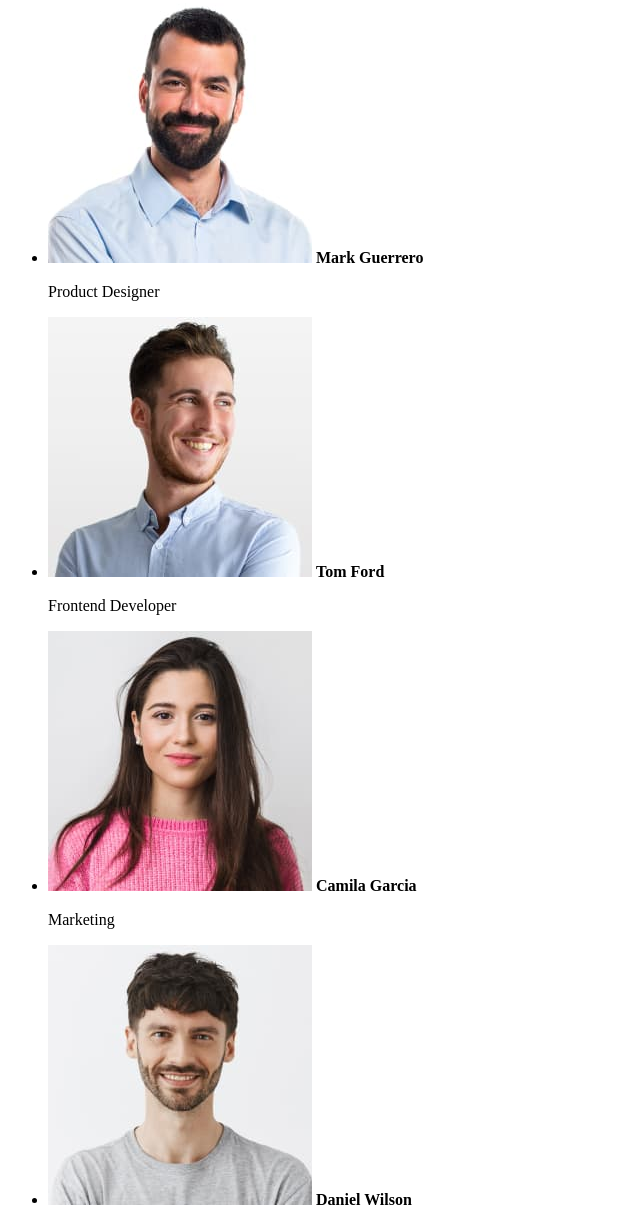
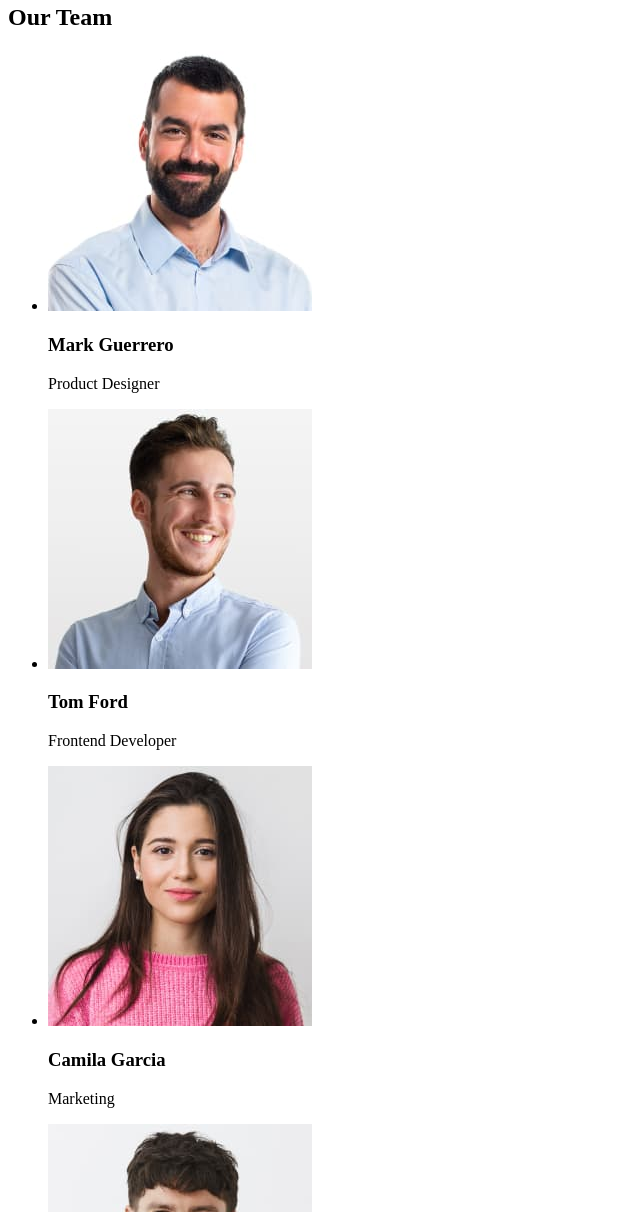
Before and after one commit to ValiaStebivka/goit-homework-01, a plain HTML site: page index.html in a window 1280 px wide. Shown: the part 1588-2800 px from the top of the page, without its empty margins (0-640 px from the left). Drawn offline with Linux system fonts and the light colour scheme.

Commit message:
Update index.html

```diff
--- a/index.html
+++ b/index.html
@@ -37,6 +37,7 @@
       </section>
 
       <section>
+        <h2>Our Features</h2>
         <ul>
           <li>
             <h3>Strategy</h3>
@@ -108,7 +109,7 @@
               width="264"
               height="260"
             />
-            <b>Mark Guerrero</b>
+            <h3>Mark Guerrero</h3>
             <p>Product Designer</p>
           </li>
 
@@ -119,7 +120,7 @@
               width="264"
               height="260"
             />
-            <b>Tom Ford</b>
+            <h3>Tom Ford</h3>
             <p>Frontend Developer</p>
           </li>
 
@@ -130,7 +131,7 @@
               width="264"
               height="260"
             />
-            <b>Camila Garcia</b>
+            <h3>Camila Garcia</h3>
             <p>Marketing</p>
           </li>
 
@@ -141,7 +142,7 @@
               width="264"
               height="260"
             />
-            <b>Daniel Wilson</b>
+            <h3>Daniel Wilson</h3>
             <p>UI Designer</p>
           </li>
         </ul>
```
